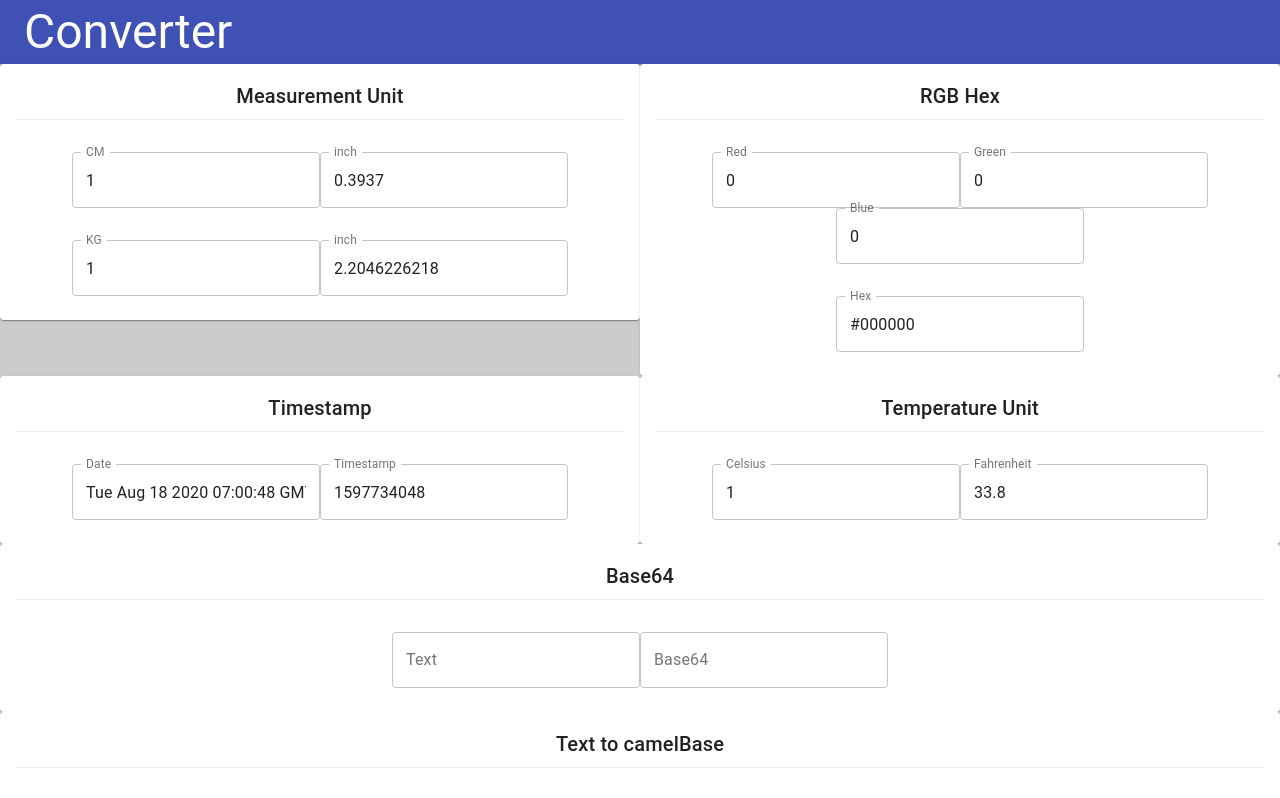
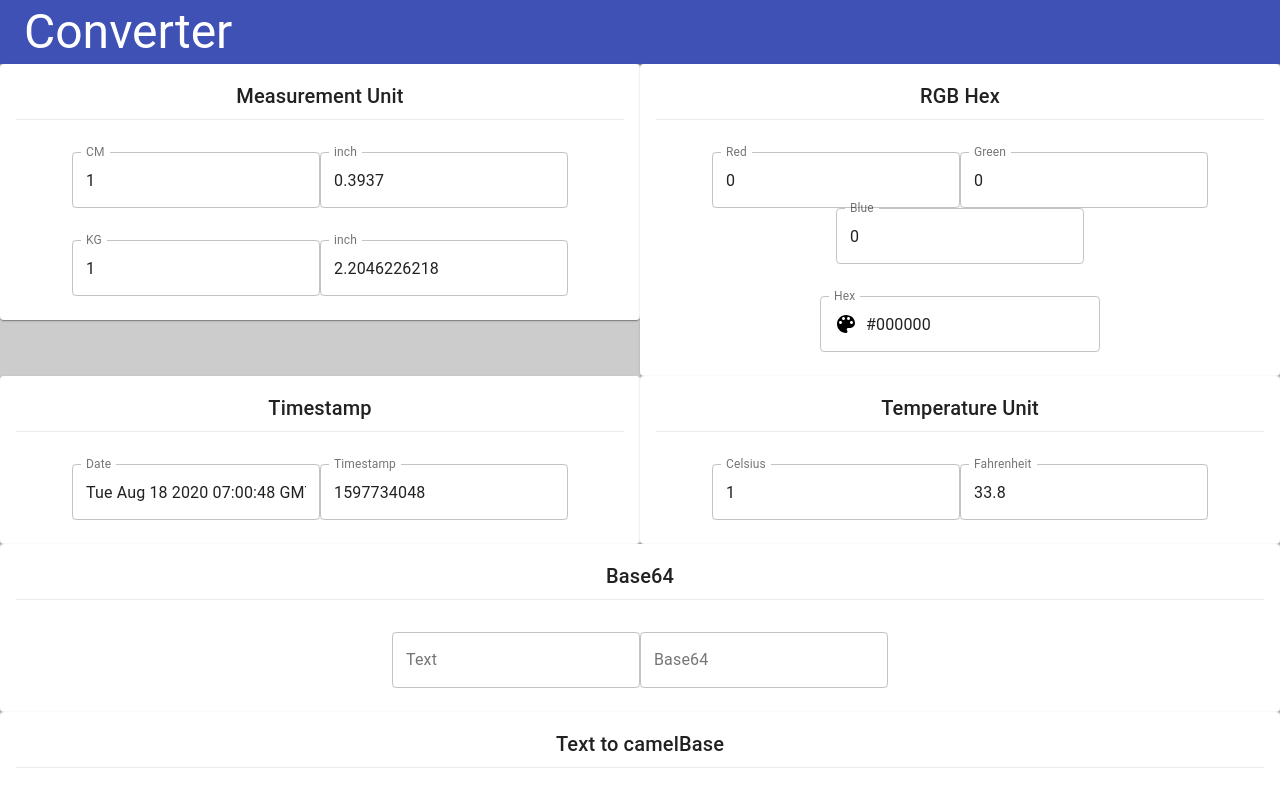
Before and after one commit to LuPoYi/converter, a React (Create React App) app: page / in a window 1280 px wide. Shown: the top 798 px of the page. Built offline with nearby package versions, Linux system fonts and the light colour scheme.

Commit message:
Fix colorcode.js

```diff
--- a/package.json
+++ b/package.json
@@ -4,6 +4,7 @@
   "private": true,
   "dependencies": {
     "@material-ui/core": "^4.11.0",
+    "@material-ui/icons": "^4.9.1",
     "@testing-library/jest-dom": "^4.2.4",
     "@testing-library/react": "^9.3.2",
     "@testing-library/user-event": "^7.1.2",
--- a/src/components/ColorCode.js
+++ b/src/components/ColorCode.js
@@ -3,8 +3,10 @@ import { makeStyles } from '@material-ui/core/styles'
 import TextField from '@material-ui/core/TextField'
 import Card from '@material-ui/core/Card'
 import CardContent from '@material-ui/core/CardContent'
-import Typography from "@material-ui/core/Typography";
-import Divider from "@material-ui/core/Divider";
+import Typography from '@material-ui/core/Typography'
+import Divider from '@material-ui/core/Divider'
+import ColorLensIcon from '@material-ui/icons/ColorLens'
+import InputAdornment from '@material-ui/core/InputAdornment'
 
 const useStyles = makeStyles({
   root: {
@@ -115,7 +117,9 @@ const ColorCode = () => {
   return (
     <Card className={classes.root}>
       <CardContent>
-        <Typography variant={"h6"} gutterBottom>RGB Hex</Typography>
+        <Typography variant={'h6'} gutterBottom>
+          RGB Hex
+        </Typography>
         <Divider className={classes.divider} light />
       </CardContent>
       <CardContent>
@@ -124,7 +128,19 @@ const ColorCode = () => {
         <TextField label="Blue" variant="outlined" onChange={handleBlueChange} value={blue} />
       </CardContent>
       <CardContent>
-        <TextField label="Hex" variant="outlined" onChange={handleHexChange} value={hex} />
+        <TextField
+          label="Hex"
+          variant="outlined"
+          onChange={handleHexChange}
+          value={hex}
+          InputProps={{
+            startAdornment: (
+              <InputAdornment position="start">
+                <ColorLensIcon style={{ color: hex }} />
+              </InputAdornment>
+            ),
+          }}
+        />
       </CardContent>
     </Card>
   )
```
Also changed, not shown: 1 other file (tests, documents, lock files or other folders).
